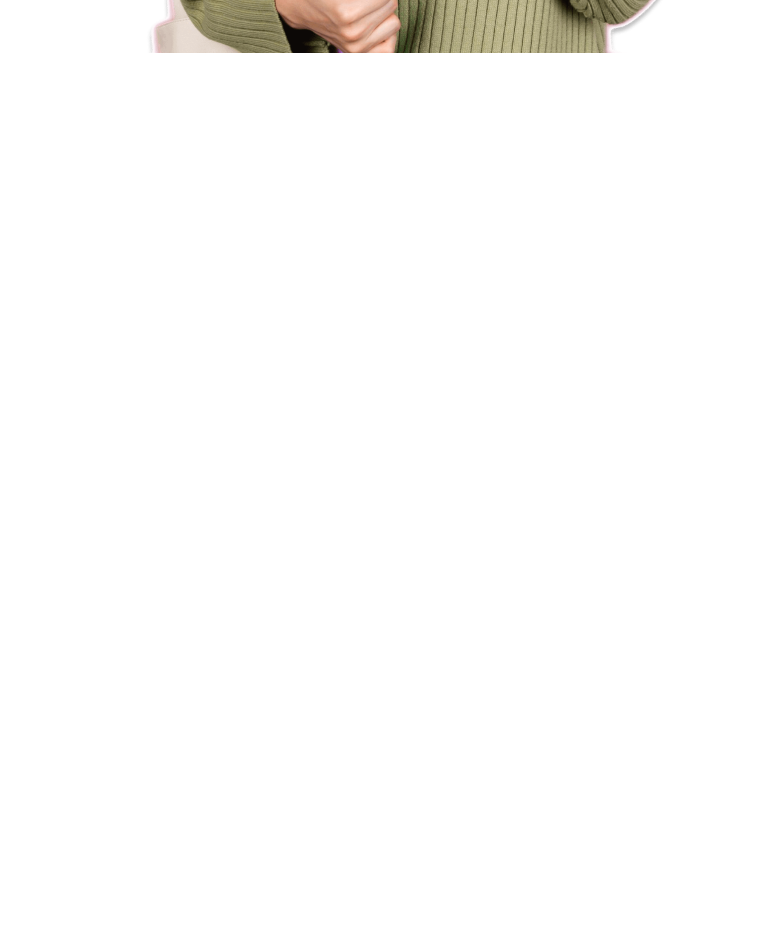
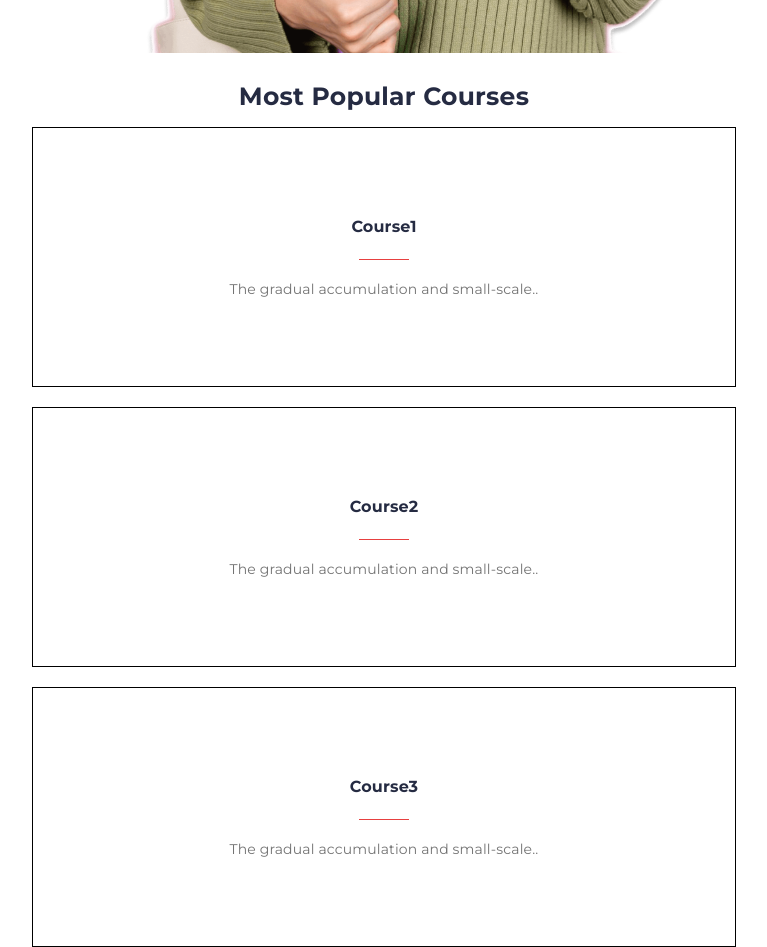
Before and after one commit to KyryloKuzmenko/language-school, a React (Vite) app: page / in a window 1280 px wide. Shown: the part 720-1667 px from the top of the page, without its empty margins (256-1023 px from the left). Before the commit the page ends 800 px from the top, so only its background shows below. Built offline with nearby package versions, Linux system fonts and the light colour scheme.

Commit message:
added section popular courses

```diff
--- a/src/App.jsx
+++ b/src/App.jsx
@@ -2,6 +2,7 @@ import Header from './components/Header/Header'
 
 import './App.css'
 import Hero from './components/Hero/Hero'
+import PopularCourses from './components/PopularCourses/PopularCourses'
 
 function App() {
 
@@ -9,6 +10,7 @@ function App() {
     <>
       <Header />
       <Hero />
+      <PopularCourses />
     </>
   )
 }
--- /dev/null
+++ b/src/components/PopularCourses/PopularCourses.jsx
@@ -0,0 +1,42 @@
+import css from './PopularCourses.module.css';
+
+const PopularCourses = () => {
+  return (
+    <section className={`${css.popularCoursesSection} container`}>
+      <div className={css.wrap}>
+        <h2 className={css.title}>Most Popular Courses</h2>
+        <ul className={css.courseList}>
+          <li className={css.course}>
+            <div className={css.box}>
+              <h3 className={css.courseTitle}>Course1</h3>
+              <span className={css.line}></span>
+              <p className={css.text}>
+                The gradual accumulation and small-scale..
+              </p>
+            </div>
+          </li>
+          <li className={css.course}>
+            <div className={css.box}>
+              <h3 className={css.courseTitle}>Course2</h3>
+              <span className={css.line}></span>
+              <p className={css.text}>
+                The gradual accumulation and small-scale..
+              </p>
+            </div>
+          </li>
+          <li className={css.course}>
+            <div className={css.box}>
+              <h3 className={css.courseTitle}>Course3</h3>
+              <span className={css.line}></span>
+              <p className={css.text}>
+                The gradual accumulation and small-scale..
+              </p>
+            </div>
+          </li>
+        </ul>
+      </div>
+    </section>
+  );
+};
+
+export default PopularCourses;
--- /dev/null
+++ b/src/components/PopularCourses/PopularCourses.module.css
@@ -0,0 +1,61 @@
+.wrap {
+  margin-top: 30px;
+}
+
+.title {
+  font-size: 25px;
+  line-height: 1.25;
+  letter-spacing: 0.01em;
+  text-align: center;
+  color: #252b42;
+}
+
+.courseList {
+  margin-top: 15px;
+  display: flex;
+  flex-direction: column;
+  gap: 20px;
+}
+
+.courseTitle {
+  font-weight: 700;
+  font-size: 16px;
+  line-height: 1.5;
+  letter-spacing: 0.01em;
+  text-align: center;
+  color: #252b42;
+}
+
+.line {
+  display: inline-block;
+  width: 50px;
+  height: 1.5px;
+  background: #e74040;
+  margin-top: 20px;
+}
+
+.text {
+  font-weight: 400;
+  font-size: 14px;
+  line-height: 1.42857;
+  letter-spacing: 0.01em;
+  text-align: center;
+  color: #737373;
+  margin-top: 20px;
+}
+
+.course {
+  width: 100%;
+}
+
+.box {
+  min-height: 260px;
+  display: flex;
+  flex-direction: column;
+  justify-content: center;
+  align-items: center;
+  border: 1px solid black;
+  /* box-shadow: 13px 13px 19px 13px rgba(0, 0, 0, 0.07); */
+  background: #fff;
+  padding: 20px;
+}
```
